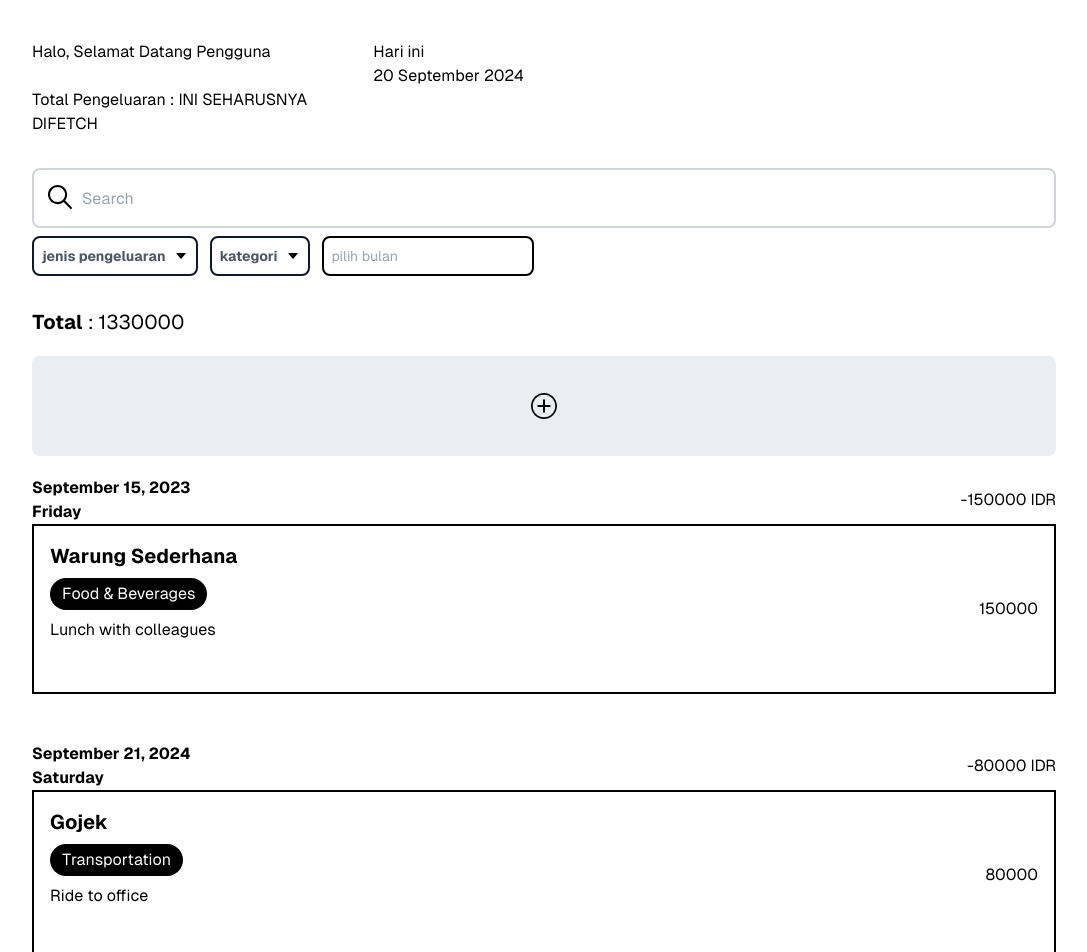
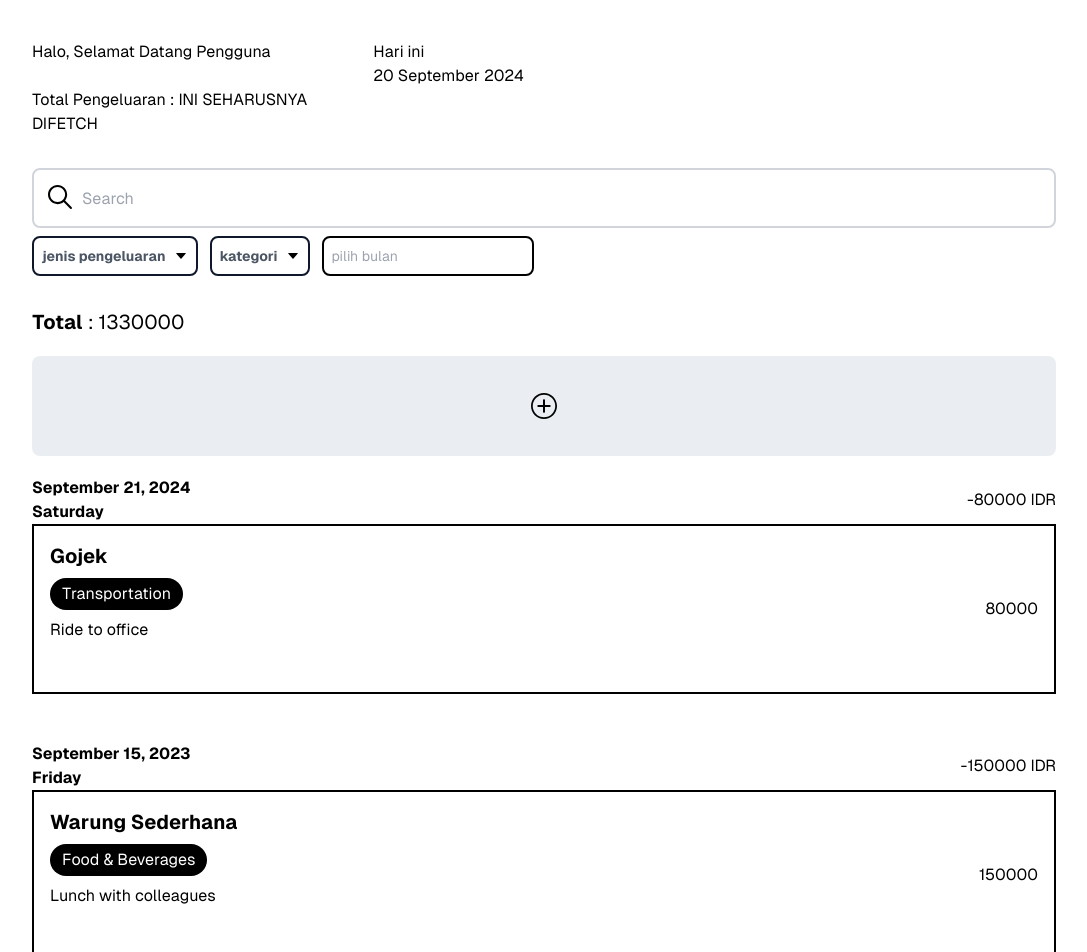
Before and after one commit to Wafi-Afdi/FE-Exprense-Tracker-PAW, a Next.js app: page / in a window 1280 px wide. Shown: the top 952 px of the page, without its empty margins (96-1183 px from the left). Built offline with nearby package versions, Linux system fonts and the light colour scheme.

Commit message:
refactor: MainContainer helper functions

```diff
--- a/src/components/main-block/MainContainer.js
+++ b/src/components/main-block/MainContainer.js
@@ -18,7 +18,6 @@ function MainContainer() {
   const [searchQuery, SetSearchQuery] = useState("");
   const [dataPengeluaran, SetDataPengeluaran] = useState([...pengeluaran]);
   const modalContext = useModal();
-  //console.log(dataPengeluaran)
 
   // filter
   const [filter, SetFilter] = useState({
@@ -26,51 +25,30 @@ function MainContainer() {
     kategori: "",
     jenisPengeluaran: "",
   });
+  const UbahFilterValue = (value, key) =>
+    SetFilter((filter) => ({ ...filter, [key]: value }));
 
-  // ubah filter
-  function UbahFilterValue(value, key) {
-    const copyFilter = filter;
-    copyFilter[key] = value;
-    SetFilter({ ...copyFilter });
-  }
+  // Kalkulasi total semua pengeluaran
+  const totalPengeluaran = useMemo(
+    () => dataPengeluaran.reduce((sum, item) => sum + item.nominal, 0),
+    [dataPengeluaran]
+  );
 
-  // Kalkulasi total semua
-  const totalPengeluaran = useMemo(() => {
-    return dataPengeluaran.reduce((sum, item) => sum + item.nominal, 0);
-  }, [dataPengeluaran]);
-
-  // grup data pengeluaran dengan harinya
-  const groupByDay = (data) => {
-    // Sort by newest date first
-    const sortedData = [...data].sort((a, b) => {
-      const dateA = moment.tz(a.datetime, "Asia/Jakarta");
-      const dateB = moment.tz(b.datetime, "Asia/Jakarta");
-      return dateB - dateA; // Sort by descending order (newest first)
-    });
-    return sortedData.reduce((acc, current) => {
-      // Convert datetime to WIB timezone
-      const date = moment.tz(current.tanggal, "Asia/Jakarta");
-
-      // Format the date to "Month Day, Year"
-      const formattedDate = date.format("MMMM D, YYYY");
-
-      // Check if the group for this date already exists
-      if (!acc[formattedDate]) {
-        acc[formattedDate] = [];
-        acc[formattedDate].items = [];
-        acc[formattedDate].total = 0;
-      }
-
-      // Add the current item to the respective group
-      acc[formattedDate].items.push(current);
-      acc[formattedDate].total += current.nominal;
-
-      return acc;
-    }, {});
-  };
-
+  // Grup data pengeluaran berdasarkan harinya
   const groupedData = useMemo(
-    () => groupByDay(dataPengeluaran),
+    () =>
+      dataPengeluaran
+        .sort((a, b) => new Date(b.tanggal) - new Date(a.tanggal))
+        .reduce((groups, current) => {
+          const date = moment.tz(current.tanggal, "Asia/Jakarta");
+          const formattedDate = date.format("MMMM D, YYYY");
+          if (!groups[formattedDate]) {
+            groups[formattedDate] = { items: [], total: 0 };
+          }
+          groups[formattedDate].items.push(current);
+          groups[formattedDate].total += current.nominal;
+          return groups;
+        }, {}),
     [dataPengeluaran]
   );
 
@@ -84,11 +62,7 @@ function MainContainer() {
   }, [filter]);
 
   return (
-    <main
-      className="flex flex-col gap-8  items-center sm:items-start w-full
-        mt-10 z-[1] relative
-    "
-    >
+    <main className="flex flex-col gap-8  items-center sm:items-start w-full mt-10 z-[1] relative">
       {/* Title */}
       <div className="w-full grid grid-cols-6 grid-rows-2">
         <h1 className="col-start-1 col-end-3 row-span-1">
```
